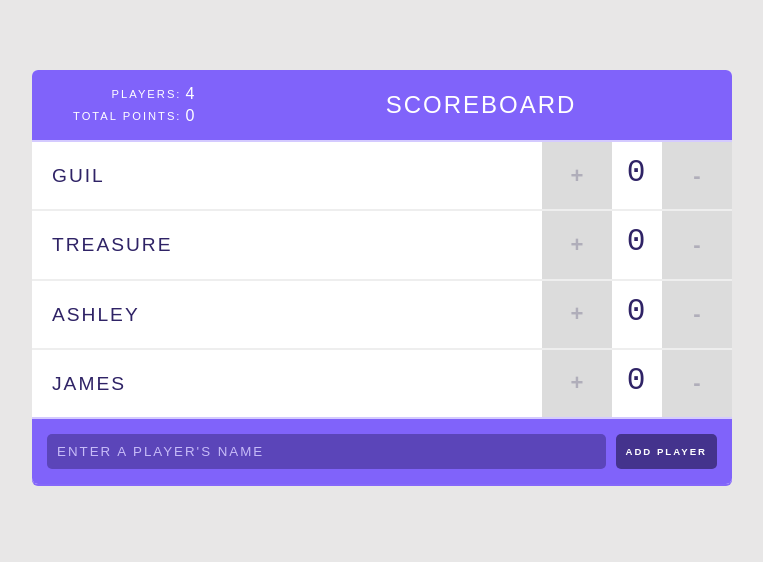
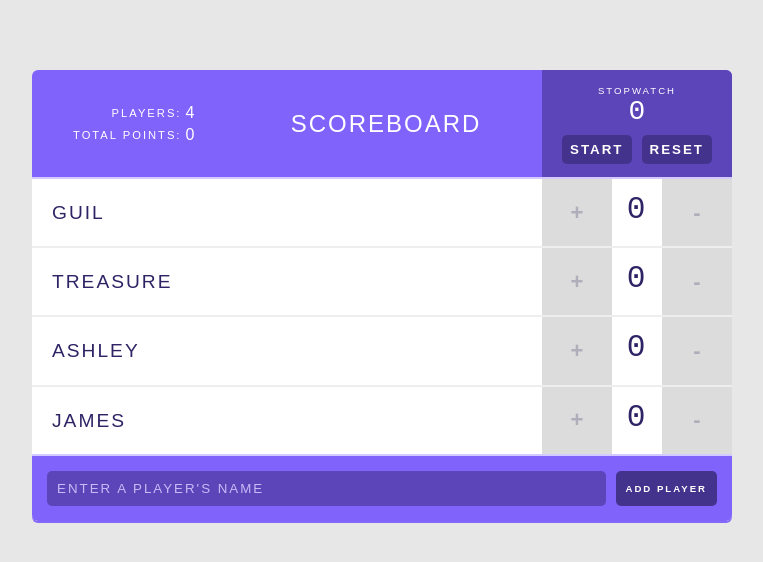
Before and after one commit to Khalil-Foulks/scoreboard_app_practice, a React (Create React App) app in the folder scoreboard_app/: page / in a window 1280 px wide. Shown: the top 562 px of the page, without its empty margins (258-1021 px from the left). Built offline with nearby package versions, Linux system fonts and the light colour scheme.

Commit message:
import stopwatch component

```diff
--- a/scoreboard_app/src/components/Header.js
+++ b/scoreboard_app/src/components/Header.js
@@ -1,11 +1,13 @@
 import React from "react";
 import Stats from "./Stats";
+import Stopwatch from "./Stopwatch";
 
 function Header(props) {
     return (
         <header>
             <Stats players={props.players}/>
             <h1>{props.title}</h1>
+            <Stopwatch/>
         </header>
     )
 }
--- a/scoreboard_app/src/components/Stopwatch.js
+++ b/scoreboard_app/src/components/Stopwatch.js
@@ -2,10 +2,13 @@ import React, {useState} from "react";
 
 function Stopwatch(){
     return (
-        <div>
-            Stopwatch
+        <div className="stopwatch">
+            <h2>Stopwatch</h2>
+            <span className="stopwatch-time">0</span>
+            <button>Start</button>
+            <button>Reset</button>
         </div>
     )
-};
+}
 
 export default Stopwatch;
```
